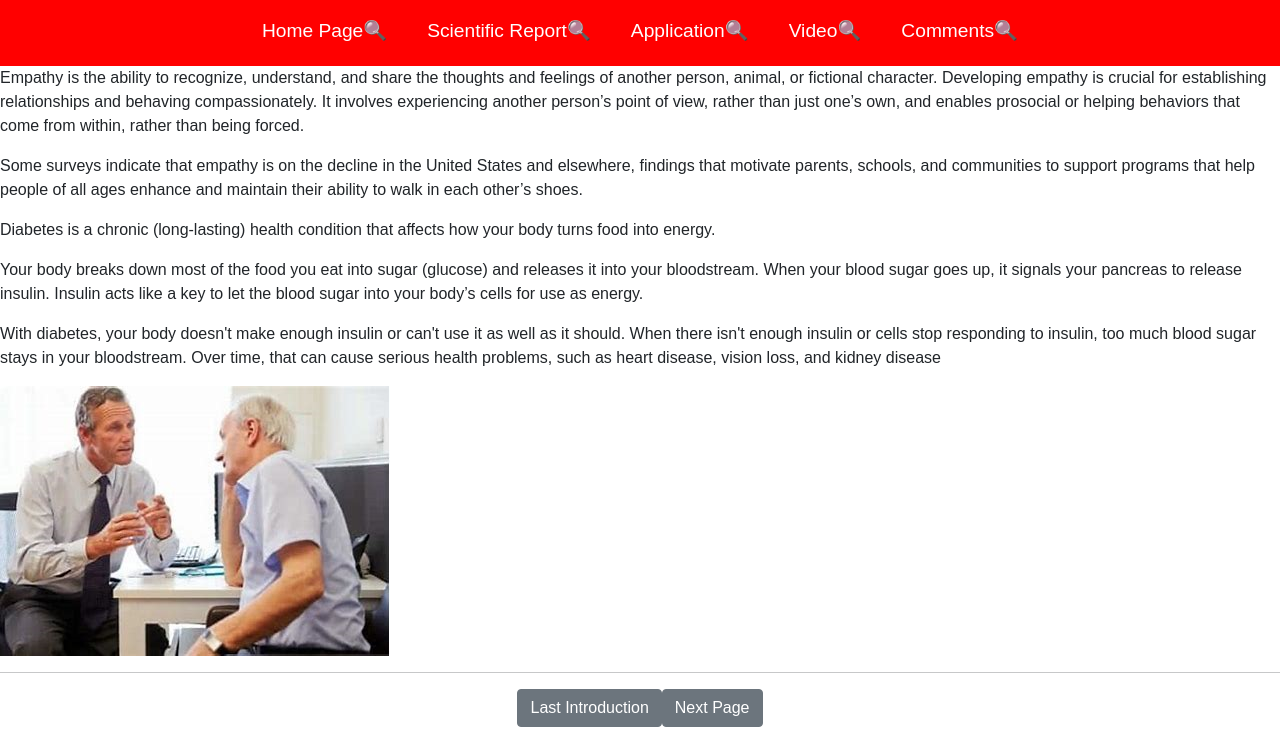
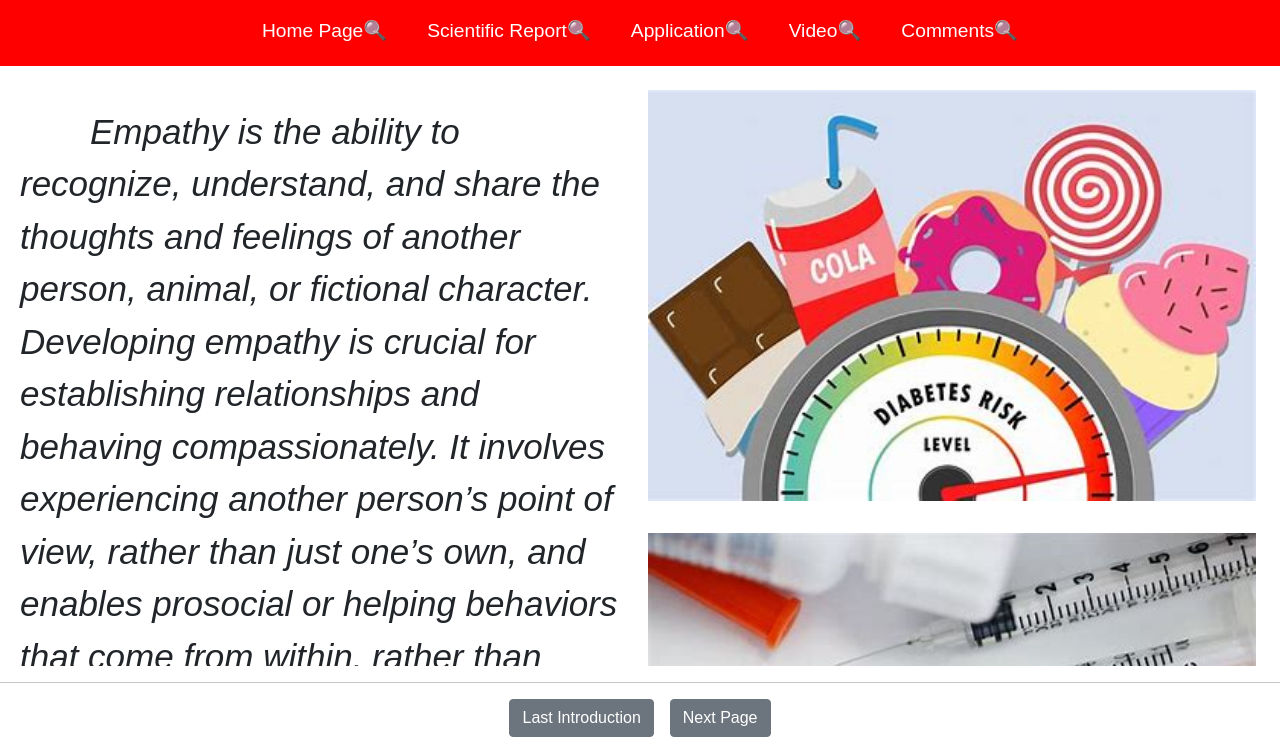
Before and after one commit to SergeSu111/PaperWebsite, a website: page public/introduction2.html in a window 1280 px wide. Shown: the part 71-808 px from the top of the page. Drawn offline with nearby package versions, Linux system fonts and the light colour scheme.

Commit message:
changed the layout of scientific report

```diff
--- a/public/introduction2.css
+++ b/public/introduction2.css
@@ -44,29 +44,51 @@ a{
     color: #a8dadc; /* Lighter shade when hovered or focused */
 }
 
-.introduction-content {
-    display: flex;
-    align-items: flex-start; /* Align the start of the items at their top edge */
+.main-container {
+    /* This container needs to clear its children's floats */
+    overflow: auto;
+    width:100%;
+    min-height:40vh;
+    max-height: 75vh;
 }
 
-.text-content {
-    flex: 3; /* Take up 3 times the space of the image-content */
-    padding: 20px;
-    margin-right: 20px; /* Separate the text from the images */
-    background: #f9f9f9; /* Light grey background for the text */
+.image-aside {
+    float: right;
+    width:50vw;
+    padding-bottom:3em;
+    margin: 0.5em;
+    /* border: black solid thin; */
+    /* Add width if necessary, otherwise it will be as wide as its content */
 }
 
-.image-content {
-    flex: 1; /* Take less space than the text content */
-    padding: 20px;
-    display: flex;
-    flex-direction: column;
-    align-items: center; /* Center the images in this column */
-    gap: 20px; /* Create space between the images */
+.image-aside img {
+    width: 100%; /* Set a fixed width */
+    height: auto; /* Set a fixed height */
+    object-fit: contain; /* Scales the image to fit the dimensions, maintaining the aspect ratio */
+    /* margin-bottom: 1em;  */
+    display: block;
+    /* float:right; */
+    padding: 1em;
 }
 
-.image-content img {
-    width: 100%; /* Make the images take the full width of their container */
-    max-width: 200px; /* Don't let images become too large */
-    height: auto; /* Keep the aspect ratio of the images */
+/* .secondImage
+{
+    width:30px;
+} */
+
+.text-content {
+    /* If you have enough content, this may not be necessary, but it ensures the text does not wrap around the aside */
+    overflow: auto;
+    text-indent: 2em;
+    font-style: italic;
+    font-size:35px;
+    padding-top: 40px;
+    padding-left: 20px;
+    /* padding-right: 5px; */
+    margin-right: 50vw;
 }
+
+#last_page
+{
+    margin-right: 1em;
+}
--- a/public/introduction2.html
+++ b/public/introduction2.html
@@ -22,23 +22,23 @@
             </nav>
         </div>
     </header>
-    <main>
-        <div class = "text-container">
-            <p>Empathy is the ability to recognize, understand, and share the thoughts and feelings of another person, animal, or fictional character. Developing empathy is crucial for establishing relationships and behaving compassionately. It involves experiencing another person’s point of view, rather than just one’s own, and enables prosocial or helping behaviors that come from within, rather than being forced.
-            </p>
-            <p>Some surveys indicate that empathy is on the decline in the United States and elsewhere, findings that motivate parents, schools, and communities to support programs that help people of all ages enhance and maintain their ability to walk in each other’s shoes.
-            </p>
-           <p>Diabetes is a chronic (long-lasting) health condition that affects how your body turns food into energy.
-           </p>
-            <p>Your body breaks down most of the food you eat into sugar (glucose) and releases it into your bloodstream. When your blood sugar goes up, it signals your pancreas to release insulin. Insulin acts like a key to let the blood sugar into your body’s cells for use as energy.
-            </p>
-            <p>With diabetes, your body doesn't make enough insulin or can't use it as well as it should. When there isn't enough insulin or cells stop responding to insulin, too much blood sugar stays in your bloodstream. Over time, that can cause serious health problems, such as heart disease, vision loss, and kidney disease
-            </p>
+    <main  class="main-container">
+        <aside class = "image-aside">
+            <img src="images/introduction2.png" alt="pic1">
+            <img src="images/introduction22.png" alt="pic2">
+        </aside>
+        <div class = "text-content">
+            Empathy is the ability to recognize, understand, and share the thoughts and feelings of another person, animal, or fictional character. Developing empathy is crucial for establishing relationships and behaving compassionately. It involves experiencing another person’s point of view, rather than just one’s own, and enables prosocial or helping behaviors that come from within, rather than being forced.
+
+            Some surveys indicate that empathy is on the decline in the United States and elsewhere, findings that motivate parents, schools, and communities to support programs that help people of all ages enhance and maintain their ability to walk in each other’s shoes.
+
+            Diabetes is a chronic (long-lasting) health condition that affects how your body turns food into energy.
+
+            Your body breaks down most of the food you eat into sugar (glucose) and releases it into your bloodstream. When your blood sugar goes up, it signals your pancreas to release insulin. Insulin acts like a key to let the blood sugar into your body’s cells for use as energy.
+
+            With diabetes, your body doesn't make enough insulin or can't use it as well as it should. When there isn't enough insulin or cells stop responding to insulin, too much blood sugar stays in your bloodstream. Over time, that can cause serious health problems, such as heart disease, vision loss, and kidney disease.
+
         </div>
-        <div id = "image-containerr">
-            <img src="images/pic2.png" alt="pic1">
-        </div>
-
     </main>
     <footer>
         <hr>
@@ -46,7 +46,6 @@
             <button  type="button" class="btn btn-secondary" id = "last_page">Last Introduction</button>
             <button  type="button" class="btn btn-secondary" id = "next_page">Next Page</button>
         </div>
-
     </footer>
     <script src = "introduction2.js"></script>
 </body>
--- a/public/report.css
+++ b/public/report.css
@@ -43,23 +43,30 @@ a{
     color: #a8dadc; /* Lighter shade when hovered or focused */
 }
 
-main
-{
-    height: 800px;
+.report-section {
+    display: flex;
+    justify-content: space-between;
+    margin: 20px;
+    border: 1px solid black;
 }
 
-#container
-{
-    margin: 20px;
+.text-content {
+    flex: 1; /* takes 50% width */
+    padding: 20px;
+    text-indent: 2em;
 }
 
-p
-{
-    text-indent: 2em;
-    /* font-size: larger; */
+.image-link-content {
+    flex: 1; /* takes 50% width */
+    padding: 20px;
+    display: flex;
+    flex-direction: column;
+    justify-content: center; /* vertically centers content in the flex container */
+    align-items: center; /* horizontally centers content in the flex container */
 }
 
-section
-{
-    border: 1px solid black;
+.image-link-content img {
+    max-width: 100%; /* ensures image does not overflow its container */
+    height: auto; /* maintains aspect ratio */
+    margin-bottom: 10px; /* space between image and button */
 }
```
Also changed, not shown: public/report.html (+24 -21 lines), public/images/introduction2.png (added), public/images/introduction22.png (added), public/images/report1.png (added), public/images/report2.png (added), public/images/report3.png (added), public/introduction1.css (line endings or trailing spaces).
